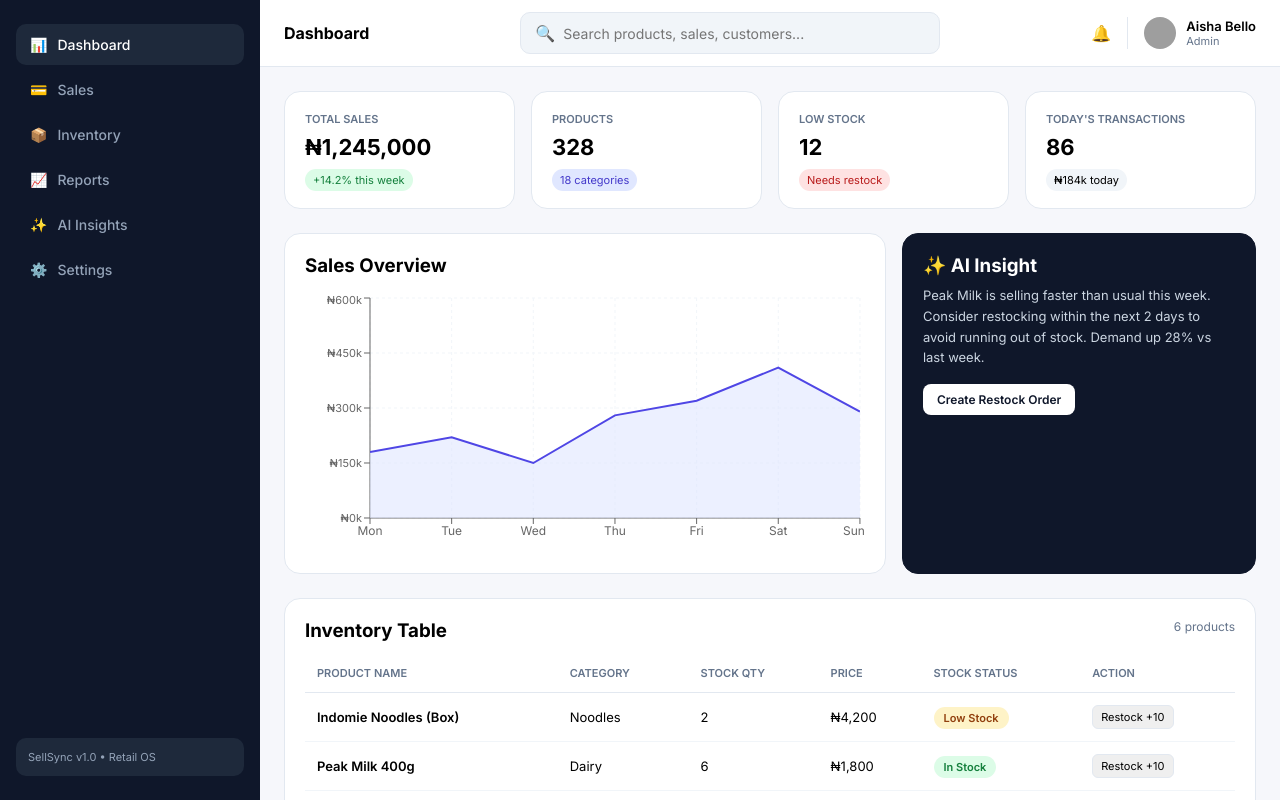
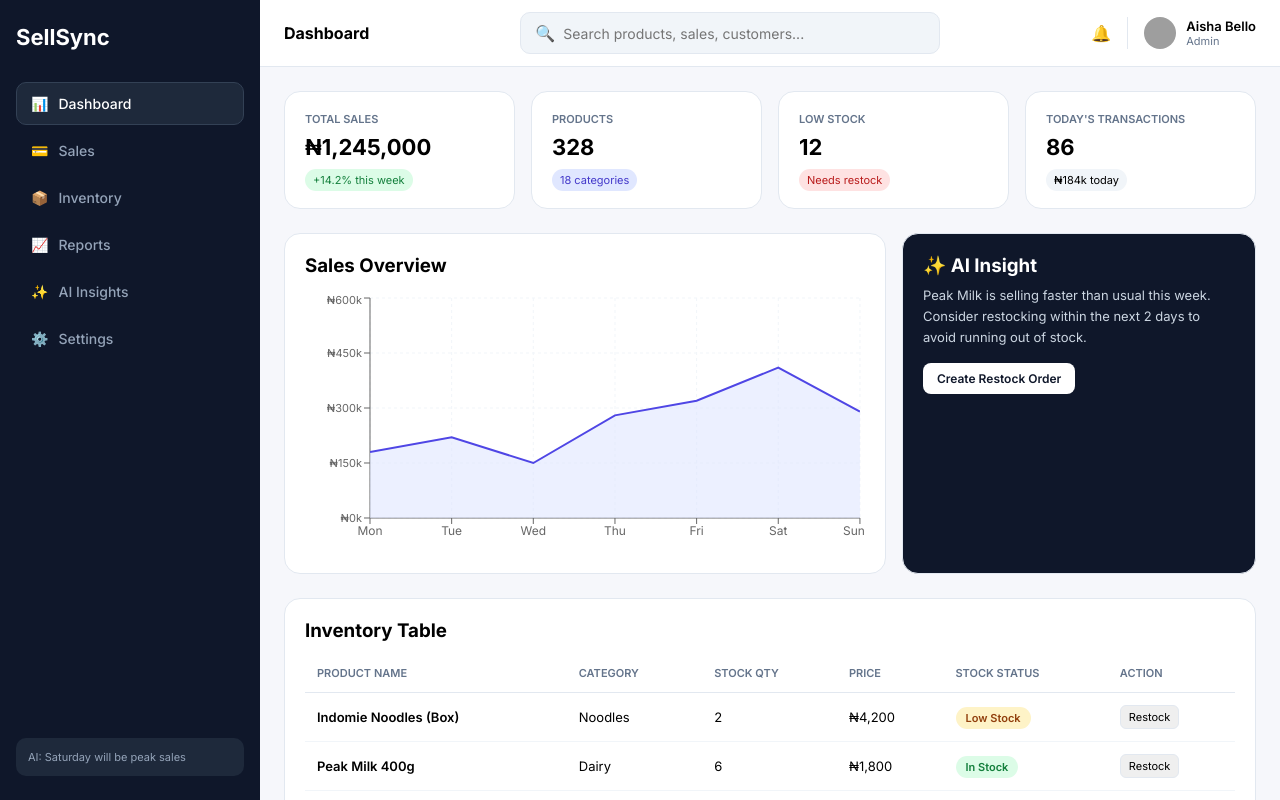
Before and after one commit to francisyakubu563-lab/Sellsync, a React (Vite) app: page / in a window 1280 px wide. Shown: the top 800 px of the page. Built offline with nearby package versions, Linux system fonts and the light colour scheme; grey boxes are pictures that could not be loaded.

Commit message:
Add bar chart and update sidebar with insights

```diff
--- a/src/App.jsx
+++ b/src/App.jsx
@@ -1,5 +1,5 @@
 import { useState, useMemo } from 'react'
-import { AreaChart, Area, XAxis, YAxis, CartesianGrid, Tooltip, ResponsiveContainer } from 'recharts'
+import { AreaChart, Area, BarChart, Bar, XAxis, YAxis, CartesianGrid, Tooltip, ResponsiveContainer } from 'recharts'
 
 const salesData = [
   { name: 'Mon', sales: 180000 }, { name: 'Tue', sales: 220000 },
@@ -7,6 +7,7 @@ const salesData = [
   { name: 'Fri', sales: 320000 }, { name: 'Sat', sales: 410000 },
   { name: 'Sun', sales: 290000 },
 ]
+const salesByCat = [{name:'Drinks',value:320},{name:'Noodles',value:280},{name:'Dairy',value:180},{name:'Hygiene',value:120}]
 
 const initialInventory = [
   { id:1, product: 'Indomie Noodles (Box)', category: 'Noodles', stock: 2, price: 4200 },
@@ -14,18 +15,10 @@ const initialInventory = [
   { id:3, product: 'Dettol Antiseptic 500ml', category: 'Hygiene', stock: 4, price: 2500 },
   { id:4, product: 'Coca-Cola PET 50cl', category: 'Drinks', stock: 18, price: 300 },
   { id:5, product: 'Milo 500g', category: 'Beverages', stock: 3, price: 3500 },
-  { id:6, product: 'Golden Morn 500g', category: 'Cereals', stock: 15, price: 1900 },
 ]
 
-const getStatus = (stock) => stock <= 0 ? 'Out of Stock' : stock <= 5 ? 'Low Stock' : 'In Stock'
-const getStatusColor = (stock) => stock <= 0 ? {bg:'#fee2e2',c:'#b91c1c'} : stock <=5 ? {bg:'#fef3c7',c:'#92400e'} : {bg:'#dcfce7',c:'#15803d'}
-
-function Sidebar({active,setActive}) {
-  const menu=[{id:'Dashboard',icon:'📊'},{id:'Sales',icon:'💳'},{id:'Inventory',icon:'📦'},{id:'Reports',icon:'📈'},{id:'AI Insights',icon:'✨'},{id:'Settings',icon:'⚙️'}]
-  return <aside className="sidebar">{menu.map(m=><div key={m.id} onClick={()=>setActive(m.id)} className="menuItem" style={{background:active===m.id?'#1e293b':'',color:active===m.id?'white':'#94a3b8'}}><span>{m.icon}</span>{m.id}</div>)}
-    <div style={{marginTop:'auto',background:'#1e293b',padding:12,borderRadius:10,fontSize:11,color:'#94a3b8'}}>SellSync v1.0 • Retail OS</div>
-  </aside>
-}
+const getStatus = (s) => s<=0? 'Out of Stock' : s<=5? 'Low Stock' : 'In Stock'
+const getColor = (s) => s<=0? {bg:'#fee2e2',c:'#b91c1c'} : s<=5? {bg:'#fef3c7',c:'#92400e'} : {bg:'#dcfce7',c:'#15803d'}
 
 export default function App() {
   const [active,setActive]=useState('Dashboard')
@@ -33,8 +26,15 @@ export default function App() {
   const [showNotif,setShowNotif]=useState(false)
   const [toast,setToast]=useState('')
   const [inventory,setInventory]=useState(initialInventory)
+  const [transactions]=useState([
+    { id:'#TRX-8821', customer:'Tunde Ola', amount:42000, status:'Completed' },
+    { id:'#TRX-8820', customer:'Blessing J.', amount:15500, status:'Completed' },
+    { id:'#TRX-8819', customer:'Musa Ibrahim', amount:8300, status:'Pending' },
+  ])
+
   const showToast=(m)=>{setToast(m); setTimeout(()=>setToast(''),2500)}
   const filtered=useMemo(()=>inventory.filter(i=>i.product.toLowerCase().includes(search.toLowerCase())),[search,inventory])
+  const menu=[{id:'Dashboard',icon:'📊'},{id:'Sales',icon:'💳'},{id:'Inventory',icon:'📦'},{id:'Reports',icon:'📈'},{id:'AI Insights',icon:'✨'},{id:'Settings',icon:'⚙️'}]
 
   return (
     <>
@@ -47,28 +47,36 @@ export default function App() {
        .topbar{background:white;border-bottom:1px solid #e2e8f0;padding:12px 24px;display:flex;align-items:center;justify-content:space-between;gap:12px;position:sticky;top:0;z-index:10}
        .search{flex:1;max-width:420px;display:flex;align-items:center;background:#f1f5f9;border:1px solid #e2e8f0;border-radius:10px;padding:10px 14px;gap:8px}
        .search input{border:0;background:transparent;outline:none;width:100%;font-size:14px}
+       .search:focus-within{border-color:#4f46e5;background:white}
        .cards{display:grid;grid-template-columns:repeat(4,1fr);gap:16px;padding:24px}
        .card{background:white;border:1px solid #e2e8f0;border-radius:16px;padding:20px;cursor:pointer;transition:.2s}
        .card:hover{transform:translateY(-2px);box-shadow:0 8px 24px rgba(0,0,0,.06)}
        .box{background:white;border:1px solid #e2e8f0;border-radius:16px;padding:20px}
        .grid2{display:grid;grid-template-columns:1.7fr 1fr;gap:16px;padding:0 24px 24px}
-        .menuItem{padding:12px 14px;border-radius:10px;cursor:pointer;display:flex;gap:10px;align-items:center;font-size:14px;font-weight:500}
+       .menuItem{padding:12px 14px;border-radius:10px;cursor:pointer;display:flex;gap:10px;align-items:center;font-size:14px;font-weight:500;transition:.2s}
        .menuItem:hover{background:#1e293b;color:white}
         table{width:100%;border-collapse:collapse;font-size:13px}
         th{color:#64748b;font-weight:600;text-align:left;padding:12px;border-bottom:1px solid #e2e8f0;font-size:11px;text-transform:uppercase}
         td{padding:12px;border-bottom:1px solid #f1f5f9}
+       .btn{background:#0f172a;color:white;border:0;padding:10px 16px;border-radius:10px;font-size:13px;cursor:pointer}
+       .btn:hover{background:#1e293b}
        .toast{position:fixed;bottom:24px;left:50%;transform:translateX(-50%);background:#0f172a;color:white;padding:12px 20px;border-radius:10px;font-size:13px;z-index:50}
         @media(max-width:900px){.cards{grid-template-columns:1fr 1fr}.grid2{grid-template-columns:1fr}.sidebar{display:none}.main{margin-left:0}}
       `}</style>
 
       <div className="layout">
-        <Sidebar active={active} setActive={setActive} />
+        <aside className="sidebar">
+          <h1 style={{fontSize:22,fontWeight:700,marginBottom:28}}>SellSync</h1>
+          {menu.map(m=><div key={m.id} onClick={()=>setActive(m.id)} className="menuItem" style={{background:active===m.id?'#1e293b':'transparent',color:active===m.id?'white':'#94a3b8',border:active===m.id?'1px solid #334155':'1px solid transparent'}}><span>{m.icon}</span>{m.id}</div>)}
+          <div style={{marginTop:'auto',background:'#1e293b',padding:12,borderRadius:10,fontSize:11,color:'#94a3b8'}}>AI: Saturday will be peak sales</div>
+        </aside>
+
         <main className="main">
           <div className="topbar">
             <div style={{fontWeight:700}}>{active}</div>
             <div className="search"><span>🔍</span><input value={search} onChange={e=>setSearch(e.target.value)} placeholder="Search products, sales, customers..." /></div>
             <div style={{display:'flex',gap:16,alignItems:'center'}}>
-              <div style={{position:'relative'}}><div onClick={()=>setShowNotif(!showNotif)} style={{cursor:'pointer'}}>🔔</div>{showNotif && <div style={{position:'absolute',right:0,top:36,width:280,background:'white',border:'1px solid #e2e8f0',borderRadius:12,padding:12,boxShadow:'0 10px 30px rgba(0,0,0,.1)',fontSize:12}}><b>Notifications</b><div style={{marginTop:8}}>⚠️ Milo 500g low (3 left)</div><div>✅ New sale ₦42k - Indomie</div></div>}</div>
+              <div style={{position:'relative'}}><div onClick={()=>setShowNotif(!showNotif)} style={{cursor:'pointer'}}>🔔</div>{showNotif && <div style={{position:'absolute',right:0,top:36,width:280,background:'white',border:'1px solid #e2e8f0',borderRadius:12,padding:12,boxShadow:'0 10px 30px rgba(0,0,0,.1)',fontSize:12}}><b>Notifications</b><div style={{marginTop:8}}>⚠️ Dettol low (4 left)</div><div>✅ ₦42k sale - Indomie</div></div>}</div>
               <div style={{display:'flex',gap:10,alignItems:'center',borderLeft:'1px solid #e2e8f0',paddingLeft:16}}><img src="https://i.pravatar.cc/100?img=33" style={{width:32,height:32,borderRadius:'50%'}}/><div><div style={{fontSize:13,fontWeight:600}}>Aisha Bello</div><div style={{fontSize:11,color:'#64748b'}}>Admin</div></div></div>
             </div>
           </div>
@@ -76,37 +84,28 @@ export default function App() {
           {active==='Dashboard' && (
             <>
               <div className="cards">
-                <div className="card"><div style={{fontSize:11,color:'#64748b',fontWeight:600}}>TOTAL SALES</div><div style={{fontSize:22,fontWeight:700,margin:'8px 0'}}>₦1,245,000</div><span style={{background:'#dcfce7',color:'#15803d',padding:'4px 8px',borderRadius:20,fontSize:11}}>+14.2% this week</span></div>
-                <div className="card"><div style={{fontSize:11,color:'#64748b',fontWeight:600}}>PRODUCTS</div><div style={{fontSize:22,fontWeight:700,margin:'8px 0'}}>328</div><span style={{background:'#e0e7ff',color:'#4338ca',padding:'4px 8px',borderRadius:20,fontSize:11}}>18 categories</span></div>
-                <div className="card"><div style={{fontSize:11,color:'#64748b',fontWeight:600}}>LOW STOCK</div><div style={{fontSize:22,fontWeight:700,margin:'8px 0'}}>12</div><span style={{background:'#fee2e2',color:'#b91c1c',padding:'4px 8px',borderRadius:20,fontSize:11}}>Needs restock</span></div>
-                <div className="card"><div style={{fontSize:11,color:'#64748b',fontWeight:600}}>TODAY'S TRANSACTIONS</div><div style={{fontSize:22,fontWeight:700,margin:'8px 0'}}>86</div><span style={{background:'#f1f5f9',padding:'4px 8px',borderRadius:20,fontSize:11}}>₦184k today</span></div>
+                <div className="card" onClick={()=>setActive('Sales')}><div style={{fontSize:11,color:'#64748b',fontWeight:600}}>TOTAL SALES</div><div style={{fontSize:22,fontWeight:700,margin:'8px 0'}}>₦1,245,000</div><span style={{background:'#dcfce7',color:'#15803d',padding:'4px 8px',borderRadius:20,fontSize:11}}>+14.2% this week</span></div>
+                <div className="card" onClick={()=>setActive('Inventory')}><div style={{fontSize:11,color:'#64748b',fontWeight:600}}>PRODUCTS</div><div style={{fontSize:22,fontWeight:700,margin:'8px 0'}}>328</div><span style={{background:'#e0e7ff',color:'#4338ca',padding:'4px 8px',borderRadius:20,fontSize:11}}>18 categories</span></div>
+                <div className="card" onClick={()=>setActive('Inventory')}><div style={{fontSize:11,color:'#64748b',fontWeight:600}}>LOW STOCK</div><div style={{fontSize:22,fontWeight:700,margin:'8px 0'}}>12</div><span style={{background:'#fee2e2',color:'#b91c1c',padding:'4px 8px',borderRadius:20,fontSize:11}}>Needs restock</span></div>
+                <div className="card" onClick={()=>setActive('Sales')}><div style={{fontSize:11,color:'#64748b',fontWeight:600}}>TODAY'S TRANSACTIONS</div><div style={{fontSize:22,fontWeight:700,margin:'8px 0'}}>86</div><span style={{background:'#f1f5f9',padding:'4px 8px',borderRadius:20,fontSize:11}}>₦184k today</span></div>
               </div>
-
               <div className="grid2">
                 <div className="box"><h3 style={{marginBottom:16}}>Sales Overview</h3><ResponsiveContainer width="100%" height={260}><AreaChart data={salesData}><CartesianGrid strokeDasharray="3 3" stroke="#f1f5f9"/><XAxis dataKey="name" tick={{fontSize:12}}/><YAxis tickFormatter={v=>`₦${v/1000}k`} tick={{fontSize:11}}/><Tooltip/><Area dataKey="sales" stroke="#4f46e5" fill="#e0e7ff" strokeWidth={2}/></AreaChart></ResponsiveContainer></div>
-
-                <div className="box" style={{background:'#0f172a',color:'white',borderColor:'#0f172a'}}>
-                  <h3 style={{marginBottom:8}}>✨ AI Insight</h3>
-                  <p style={{fontSize:13,lineHeight:1.6,color:'#cbd5e1'}}>Peak Milk is selling faster than usual this week. Consider restocking within the next 2 days to avoid running out of stock. Demand up 28% vs last week.</p>
-                  <button onClick={()=>showToast('AI restock order created')} style={{marginTop:16,background:'white',color:'#0f172a',border:0,padding:'8px 14px',borderRadius:8,fontSize:12,cursor:'pointer',fontWeight:600}}>Create Restock Order</button>
+                <div className="box" style={{background:'#0f172a',color:'white'}}><h3 style={{marginBottom:8}}>✨ AI Insight</h3><p style={{fontSize:13,lineHeight:1.6,color:'#cbd5e1'}}>Peak Milk is selling faster than usual this week. Consider restocking within the next 2 days to avoid running out of stock.</p><button onClick={()=>showToast('Restock order created for Peak Milk')} style={{marginTop:16,background:'white',color:'#0f172a',border:0,padding:'8px 14px',borderRadius:8,fontSize:12,cursor:'pointer',fontWeight:600}}>Create Restock Order</button></div>
               </div>
-              </div>
-
-              <div style={{padding:'0 24px 24px'}}>
-                <div className="box">
-                  <div style={{display:'flex',justifyContent:'space-between',marginBottom:12}}><h3>Inventory Table</h3><span style={{fontSize:12,color:'#64748b'}}>{filtered.length} products</span></div>
-                  <table>
-                    <thead><tr><th>Product Name</th><th>Category</th><th>Stock Qty</th><th>Price</th><th>Stock Status</th><th>Action</th></tr></thead>
-                    <tbody>{filtered.map(item=>{const s=getStatusColor(item.stock); return <tr key={item.id}><td style={{fontWeight:600}}>{item.product}</td><td>{item.category}</td><td>{item.stock}</td><td>₦{item.price.toLocaleString()}</td><td><span style={{background:s.bg,color:s.c,padding:'4px 10px',borderRadius:20,fontSize:11,fontWeight:600}}>{getStatus(item.stock)}</span></td><td><button onClick={()=>setInventory(inventory.map(x=>x.id===item.id?{...x,stock:x.stock+10}:x))} style={{border:'1px solid #e2e8f0',padding:'4px 8px',borderRadius:6,cursor:'pointer',fontSize:11}}>Restock +10</button></td></tr>})}</tbody>
-                  </table>
-                </div>
-              </div>
+              <div style={{padding:'0 24px 24px'}}><div className="box"><h3 style={{marginBottom:12}}>Inventory Table</h3><table><thead><tr><th>Product Name</th><th>Category</th><th>Stock Qty</th><th>Price</th><th>Stock Status</th><th>Action</th></tr></thead><tbody>{filtered.map(item=>{const c=getColor(item.stock); return <tr key={item.id}><td style={{fontWeight:600}}>{item.product}</td><td>{item.category}</td><td>{item.stock}</td><td>₦{item.price.toLocaleString()}</td><td><span style={{background:c.bg,color:c.c,padding:'4px 10px',borderRadius:20,fontSize:11,fontWeight:600}}>{getStatus(item.stock)}</span></td><td><button onClick={()=>{setInventory(inventory.map(x=>x.id===item.id?{...x,stock:x.stock+10}:x)); showToast(`${item.product} +10`);}} style={{border:'1px solid #e2e8f0',padding:'4px 8px',borderRadius:6,cursor:'pointer',fontSize:11}}>Restock</button></td></tr>})}</tbody></table></div></div>
             </>
           )}
 
-          {active!=='Dashboard' && (
-            <div style={{padding:24}}><div className="box" style={{textAlign:'center',padding:60}}><h2>{active}</h2><p style={{color:'#64748b',fontSize:13,marginTop:8}}>{active} module ready for backend integration.</p><button onClick={()=>setActive('Dashboard')} style={{marginTop:16,background:'#0f172a',color:'white',border:0,padding:'10px 16px',borderRadius:10,cursor:'pointer'}}>← Back to Dashboard</button></div></div>
-          )}
+          {active==='Sales' && <div style={{padding:24}}><div className="box"><h3 style={{marginBottom:16}}>Sales - Recent Transactions</h3><table><thead><tr><th>ID</th><th>Customer</th><th>Amount</th><th>Status</th><th>Action</th></tr></thead><tbody>{transactions.map(t=><tr key={t.id}><td>{t.id}</td><td>{t.customer}</td><td>₦{t.amount.toLocaleString()}</td><td><span style={{background:t.status==='Completed'?'#dcfce7':'#fef3c7',padding:'4px 8px',borderRadius:20,fontSize:11}}>{t.status}</span></td><td><button onClick={()=>showToast(`Viewing ${t.id}`)} style={{border:0,background:'#f1f5f9',padding:'6px 10px',borderRadius:6,cursor:'pointer'}}>View</button></td></tr>)}</tbody></table></div></div>}
+
+          {active==='Inventory' && <div style={{padding:24}}><div className="box"><div style={{display:'flex',justifyContent:'space-between',marginBottom:16}}><h3>Full Inventory ({filtered.length})</h3><button className="btn" onClick={()=>{const n=prompt('Product name?'); if(n) setInventory([...inventory,{id:Date.now(),product:n,category:'New',stock:10,price:1000}])}}>+ Add Product</button></div><table><thead><tr><th>Product Name</th><th>Category</th><th>Stock Qty</th><th>Price</th><th>Stock Status</th><th>Actions</th></tr></thead><tbody>{filtered.map(i=>{const c=getColor(i.stock); return <tr key={i.id}><td style={{fontWeight:600}}>{i.product}</td><td>{i.category}</td><td>{i.stock}</td><td>₦{i.price.toLocaleString()}</td><td><span style={{background:c.bg,color:c.c,padding:'4px 10px',borderRadius:20,fontSize:11}}>{getStatus(i.stock)}</span></td><td><button onClick={()=>setInventory(inventory.map(x=>x.id===i.id?{...x,stock:x.stock+1}:x))} style={{marginRight:6,padding:'4px 8px',borderRadius:6,cursor:'pointer'}}> +1 </button><button onClick={()=>setInventory(inventory.filter(x=>x.id!==i.id))} style={{padding:'4px 8px',borderRadius:6,cursor:'pointer',border:'1px solid #fee2e2',color:'#b91c1c'}}>Delete</button></td></tr>})}</tbody></table></div></div>}
+
+          {active==='Reports' && <div style={{padding:24}}><div className="box"><h3 style={{marginBottom:16}}>Sales by Category</h3><ResponsiveContainer width="100%" height={300}><BarChart data={salesByCat}><CartesianGrid stroke="#f1f5f9"/><XAxis dataKey="name"/><YAxis/><Tooltip/><Bar dataKey="value" fill="#4f46e5" radius={[8,8,0,0]}/></BarChart></ResponsiveContainer><button className="btn" style={{marginTop:16}} onClick={()=>showToast('Report downloaded')}>Download Report</button></div></div>}
+
+          {active==='AI Insights' && <div style={{padding:24}}><div className="box"><h3>✨ AI Predictions</h3><div style={{marginTop:16,display:'grid',gap:12}}><div style={{background:'#f0fdf4',padding:16,borderRadius:12,border:'1px solid #bbf7d0'}}><b>High Demand:</b> Indomie & Coke will spike this weekend (+32%)</div><div style={{background:'#eff6ff',padding:16,borderRadius:12,border:'1px solid #bfdbfe'}}><b>Restock:</b> Order 50 units of Dettol before Friday</div><div style={{background:'#fefce8',padding:16,borderRadius:12,border:'1px solid #fde68a'}}><b>Trend:</b> Evening sales up 18%</div></div></div></div>}
+
+          {active==='Settings' && <div style={{padding:24}}><div className="box" style={{maxWidth:500}}><h3 style={{marginBottom:16}}>Store Settings</h3><label style={{fontSize:12,fontWeight:600}}>Store Name</label><input defaultValue="SellSync Retail" style={{width:'100%',padding:10,border:'1px solid #e2e8f0',borderRadius:8,margin:'6px 0 12px'}}/><button className="btn" style={{width:'100%'}} onClick={()=>showToast('Settings saved')}>Save Changes</button></div></div>}
         </main>
       </div>
       {toast && <div className="toast">✅ {toast}</div>}
```
Lines whose indentation alone changed are shown as unchanged.
